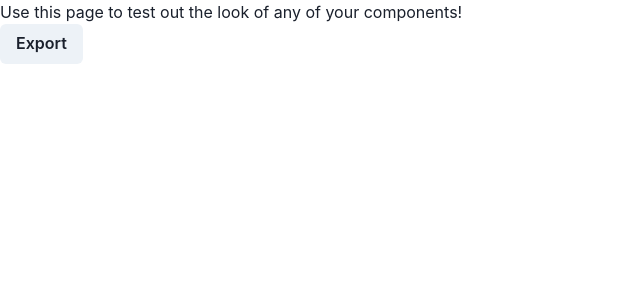
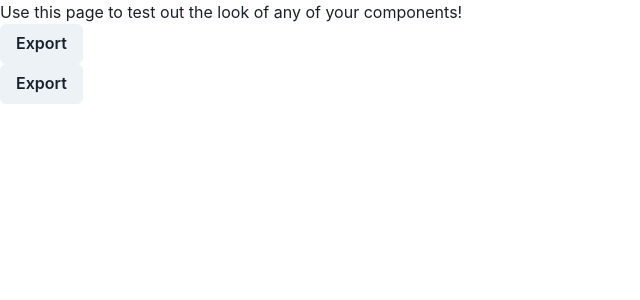
Before and after one commit to ctc-uci/stand-up-to-trash-frontend, a React (Vite) app: page /playground in a window 1280 px wide. Shown: the top 300 px of the page, without its empty margins (0-640 px from the left). Built offline with nearby package versions, Linux system fonts and the light colour scheme; no server answers.

Commit message:
Fixed typo in CSV header

```diff
--- a/src/components/ExportCSVButton/ExportButton.jsx
+++ b/src/components/ExportCSVButton/ExportButton.jsx
@@ -14,7 +14,7 @@ function ExportButton({ eventId }) {
     { key: 'ounces', label: 'OUNCES' },
     { key: 'pounds', label: 'POUNDS' },
     { key: 'unusual_items', label: 'UNUSUAL_ITEMS' },
-    { key: 'vounteer_id', label: 'VOLUNTEER_ID' },
+    { key: 'volunteer_id', label: 'VOLUNTEER_ID' },
   ];
 
   const [eventIdData, setEventIdData] = useState([]);
--- a/src/components/Playground/Playground.jsx
+++ b/src/components/Playground/Playground.jsx
@@ -4,7 +4,8 @@ const Playground = () => {
   return (
     <div>
       <p>Use this page to test out the look of any of your components!</p>
-      <ExportButton eventId={'19'} />
+      <ExportButton eventId={19} />
+      <ExportButton eventId={-1} />
     </div>
   );
 };
```
